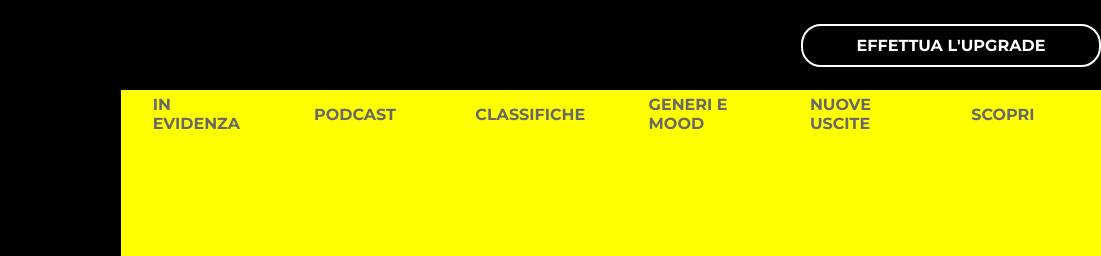
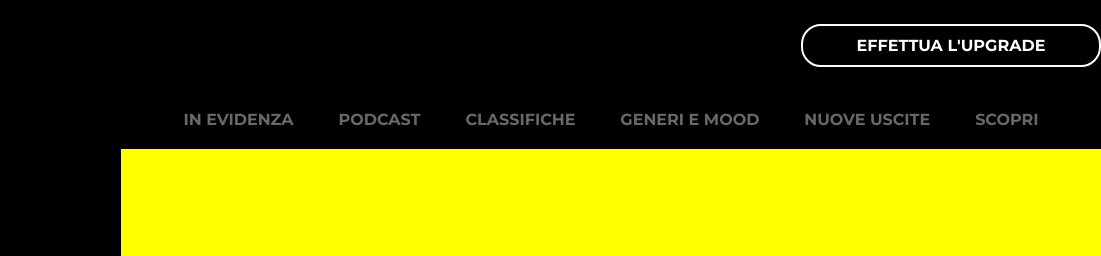
Before and after one commit to 83CarloG/html-css-spotifyweb, a plain HTML site: page index.html in a window 1280 px wide. Shown: the top 256 px of the page, 179-1280 px from the left. Drawn offline with Linux system fonts and the light colour scheme.

Commit message:
title v1.1

```diff
--- a/css/style.css
+++ b/css/style.css
@@ -201,7 +201,7 @@
   text-transform: uppercase;
   text-align: center;
 }
-@media screen and (max-width: 577px ) {
+@media screen and (max-width: 576px ) {
   .main-content {
     width: calc(100% - 60px);
   }
@@ -211,8 +211,13 @@
 }
 /* /Upgrade */
 /* Main-menu */
+.main-menu {
+  display: flex;
+  background-color: black;
+}
 .main-menu__list {
   margin: auto;
+  width: 900px;
   display: flex;
   flex-wrap: wrap;
   justify-content: space-around;
@@ -220,10 +225,14 @@
   list-style: none;
 }
 .main-menu__item {
-  display: inline-block;
-  flex-basis: 10%;
-  margin: 5px 15px;
+  margin: 20px 10px;
   text-transform: uppercase;
+}
+.main-menu__item:after:hover {
+  content: "";
+  width: 10px;
+  height: 5px;
+  background-color: green;
 }
 .main-menu__link {
   text-decoration: none;
--- a/index.html
+++ b/index.html
@@ -93,7 +93,7 @@
           <!-- /Upgrade -->
           <!-- Main menu -->
           <div class="main-menu">
-            <div class="main-menu__list">
+            <ul class="main-menu__list">
               <li class="main-menu__item">
                 <a href="#" class="main-menu__link">in evidenza</a>
               </li>
@@ -112,7 +112,7 @@
               <li class="main-menu__item">
                 <a href="#" class="main-menu__link">scopri</a>
               </li>
-            </div>
+            </ul>
           </div>
         </section>
       </main>
```
